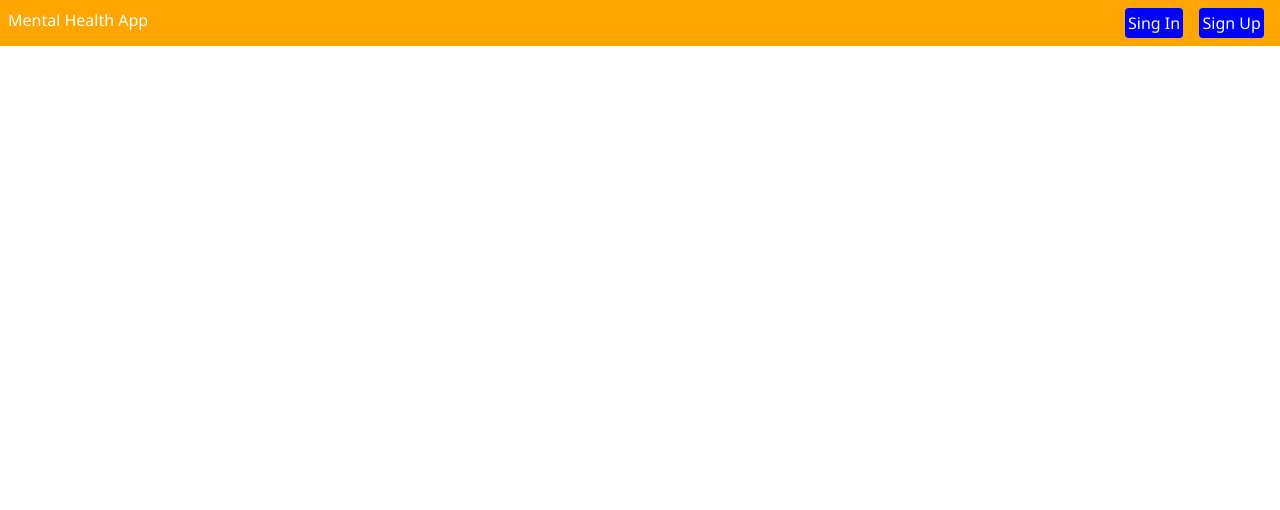
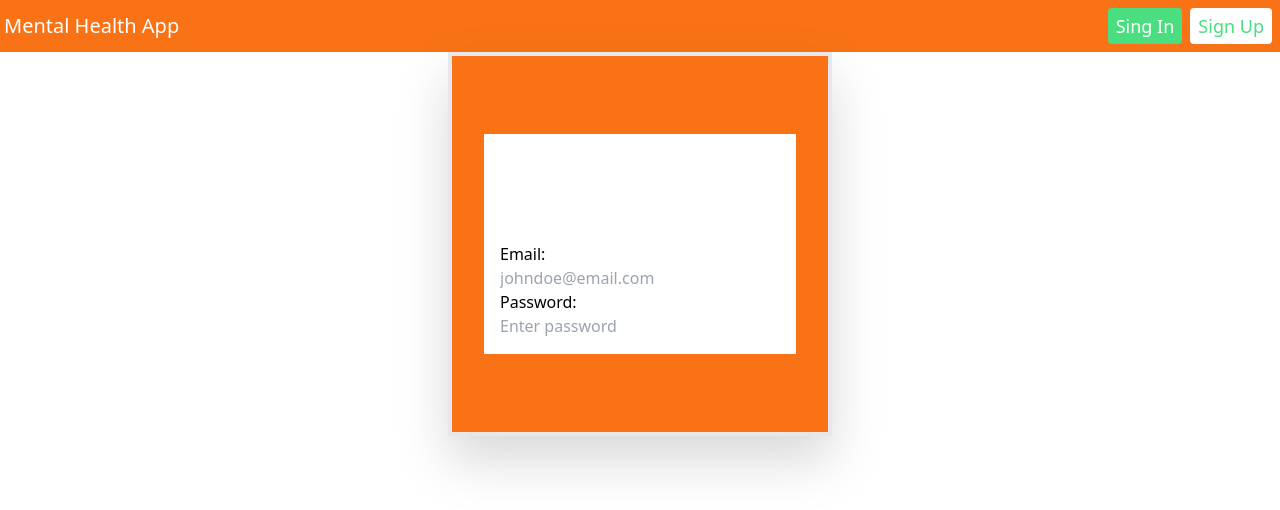
Before and after one commit to dscmsit/Mental-Health-App, an Angular app in the folder front-end/: page / in a window 1280 px wide. Shown: the top 510 px of the page. Built offline with nearby package versions, Linux system fonts and the light colour scheme.

Commit message:
Updated Navbar.

```diff
--- /dev/null
+++ b/front-end/src/app/Components/log-in/log-in.component.html
@@ -0,0 +1,14 @@
+<div class="p-8 m-auto drop-shadow-2xl h-96 flex flex-col items-center justify-center align-middle w-96 border-4 bg-orange-500 ">
+
+    <div class="bg-white p-4">
+    <h1 class="text-white text-bold p-8  text-xl">Sign In</h1>
+    <form>
+        <label>Email: </label>
+        <input type="text" placeholder="johndoe@email.com"><br/>
+        <label>Password: </label>
+        <input type="password" placeholder="Enter password">
+
+    </form>
+    </div>
+
+</div>
--- a/front-end/src/app/Components/navbar/navbar.component.html
+++ b/front-end/src/app/Components/navbar/navbar.component.html
@@ -1,6 +1,6 @@
-<div class="nav">Mental Health App
+<div class="p-1 bg-orange-500 text-xl text-white text-bold flex items-center">Mental Health App
     <div class="nav-buttons">
-    <button class="button">Sing In</button>
-    <button class="button ">Sign Up</button>
+    <button class="bg-green-400 text-white text-lg py-1 px-2 m-1 rounded">Sing In</button>
+    <button class="bg-white text-green-400 py-1 text-lg px-2 m-1 rounded ">Sign Up</button>
     </div>
 </div>
--- a/front-end/src/app/app.component.html
+++ b/front-end/src/app/app.component.html
@@ -1,3 +1,4 @@
-<div class="bg-red-400">
+<div class="">
   <app-navbar></app-navbar>
+  <app-log-in></app-log-in>
 </div>
--- a/front-end/src/app/app.component.ts
+++ b/front-end/src/app/app.component.ts
@@ -1,5 +1,6 @@
 import { Component } from '@angular/core';
 import { NavbarComponent } from './Components/navbar/navbar.component';
+import { LogInComponent } from './Components/log-in/log-in.component';
 
 @Component({
   selector: 'app-root',
--- a/front-end/src/app/app.module.ts
+++ b/front-end/src/app/app.module.ts
@@ -4,12 +4,14 @@ import { BrowserModule } from '@angular/platform-browser';
 import { AppRoutingModule } from './app-routing.module';
 import { AppComponent } from './app.component';
 import { NavbarComponent } from './Components/navbar/navbar.component';
+import { LogInComponent } from './Components/log-in/log-in.component';
 
 
 @NgModule({
   declarations: [
     AppComponent,
     NavbarComponent,
+    LogInComponent,
 
   ],
   imports: [
```
Also changed, not shown: front-end/src/app/Components/log-in/log-in.component.ts (added, +10 -0 lines), front-end/src/app/Components/log-in/log-in.component.css (added), 1 other file (tests, documents, lock files or other folders).
